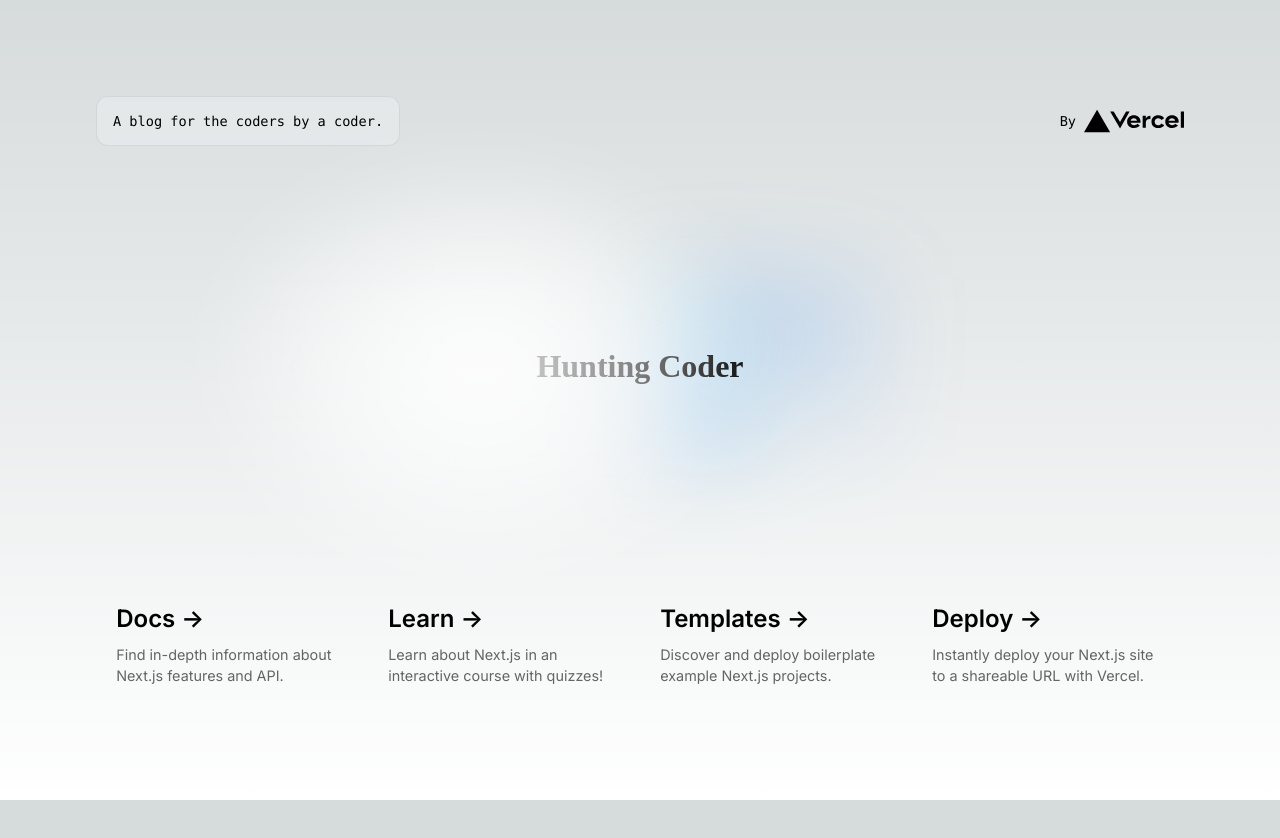
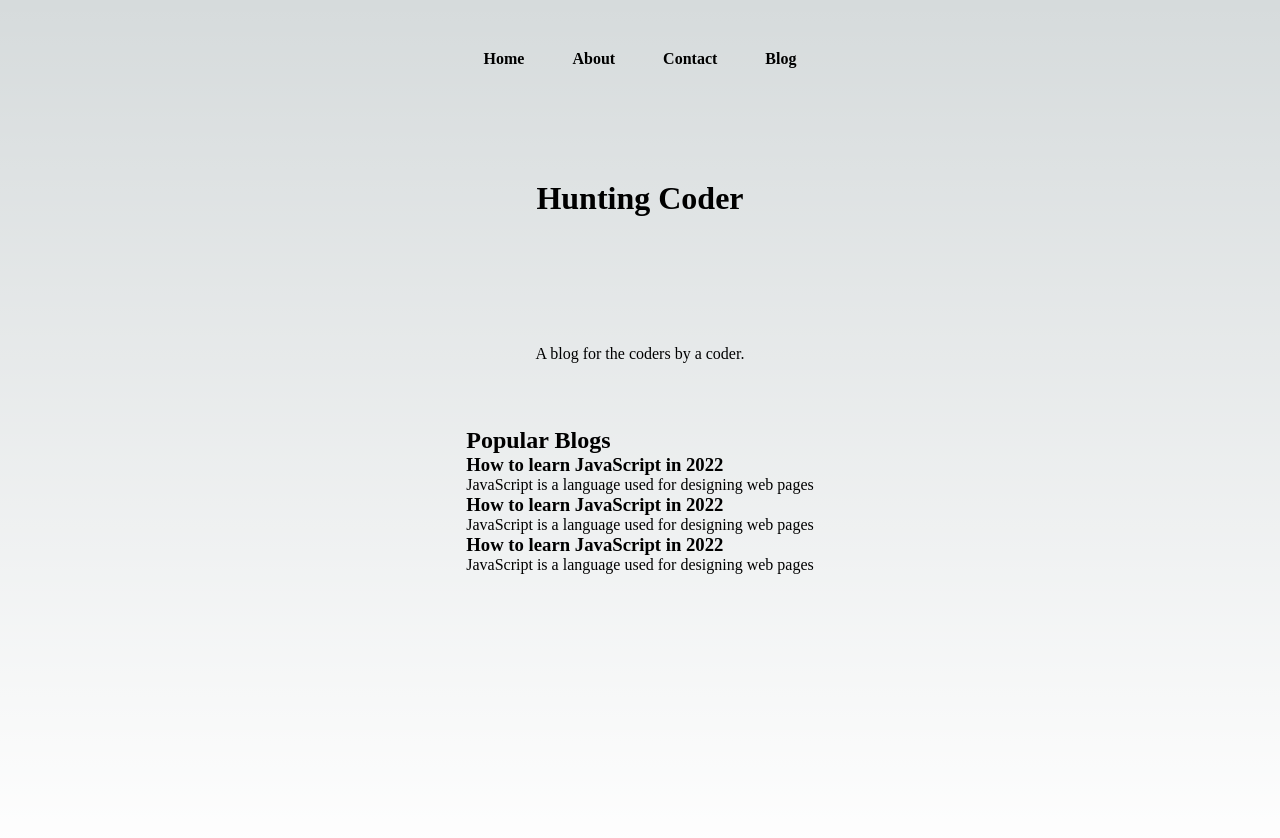
Before and after one commit to mrakib007/next-js-learning, a Next.js app in the folder huntingcoder/: page / in a window 1280 px wide. Shown: the top 838 px of the page. Before the commit the page ends 800 px from the top, so only its background shows below. Built offline with nearby package versions, Linux system fonts and the light colour scheme.

Commit message:
added some sections and modified some styles

```diff
--- a/huntingcoder/pages/index.js
+++ b/huntingcoder/pages/index.js
@@ -16,109 +16,46 @@
         <link rel="icon" href="/favicon.ico" />
       </Head>
 
+      <nav className={styles.mainNav}>
+        <ul>
+          <li>Home</li>
+          <li>About</li>
+          <li>Contact</li>
+          <li>Blog</li>
+        </ul>
+      </nav>
       <main className={styles.main}>
-        <div className={styles.description}>
+
+
+        <div className={styles.center}>
+          <h1>Hunting Coder</h1>
+        </div>
+
+        <div className={styles.center}>
           <p>
             A blog for the coders by a coder.
           </p>
-          <div>
-            <a
-              href="https://vercel.com?utm_source=create-next-app&utm_medium=default-template&utm_campaign=create-next-app"
-              target="_blank"
-              rel="noopener noreferrer"
-            >
-              By{' '}
-              <Image
-                src="/vercel.svg"
-                alt="Vercel Logo"
-                className={styles.vercelLogo}
-                width={100}
-                height={24}
-                priority
-              />
-            </a>
+        </div>
+
+        <div className="blogs">
+          <h2>Popular Blogs</h2>
+          <div className="blogItem">
+            <h3>How to learn JavaScript in 2022</h3>
+            <p>JavaScript is a language used for designing web pages
+            </p>
+          </div>
+          <div className="blogItem">
+            <h3>How to learn JavaScript in 2022</h3>
+            <p>JavaScript is a language used for designing web pages
+            </p>
+          </div>
+          <div className="blogItem">
+            <h3>How to learn JavaScript in 2022</h3>
+            <p>JavaScript is a language used for designing web pages
+            </p>
           </div>
         </div>
 
-        <div className={styles.center}>
-          {/* <Image
-            className={styles.logo}
-            src="/next.svg"
-            alt="Next.js Logo"
-            width={180}
-            height={37}
-            priority
-          /> */}
-          <h1>Hunting Coder</h1>
-          {/* <div className={styles.thirteen}>
-            <Image
-              src="/thirteen.svg"
-              alt="13"
-              width={40}
-              height={31}
-              priority
-            />
-          </div> */}
-        </div>
-
-        <div className={styles.grid}>
-          <a
-            href="https://nextjs.org/docs?utm_source=create-next-app&utm_medium=default-template&utm_campaign=create-next-app"
-            className={styles.card}
-            target="_blank"
-            rel="noopener noreferrer"
-          >
-            <h2 className={inter.className}>
-              Docs <span>-&gt;</span>
-            </h2>
-            <p className={inter.className}>
-              Find in-depth information about Next.js features and&nbsp;API.
-            </p>
-          </a>
-
-          <a
-            href="https://nextjs.org/learn?utm_source=create-next-app&utm_medium=default-template&utm_campaign=create-next-app"
-            className={styles.card}
-            target="_blank"
-            rel="noopener noreferrer"
-          >
-            <h2 className={inter.className}>
-              Learn <span>-&gt;</span>
-            </h2>
-            <p className={inter.className}>
-              Learn about Next.js in an interactive course with&nbsp;quizzes!
-            </p>
-          </a>
-
-          <a
-            href="https://vercel.com/templates?framework=next.js&utm_source=create-next-app&utm_medium=default-template&utm_campaign=create-next-app"
-            className={styles.card}
-            target="_blank"
-            rel="noopener noreferrer"
-          >
-            <h2 className={inter.className}>
-              Templates <span>-&gt;</span>
-            </h2>
-            <p className={inter.className}>
-              Discover and deploy boilerplate example Next.js&nbsp;projects.
-            </p>
-          </a>
-
-          <a
-            href="https://vercel.com/new?utm_source=create-next-app&utm_medium=default-template&utm_campaign=create-next-app"
-            className={styles.card}
-            target="_blank"
-            rel="noopener noreferrer"
-          >
-            <h2 className={inter.className}>
-              Deploy <span>-&gt;</span>
-            </h2>
-            <p className={inter.className}>
-              Instantly deploy your Next.js site to a shareable URL
-              with&nbsp;Vercel.
-            </p>
-          </a>
-        </div>
       </main>
     </>
   )
--- a/huntingcoder/styles/Home.module.css
+++ b/huntingcoder/styles/Home.module.css
@@ -3,8 +3,10 @@
   flex-direction: column;
   justify-content: space-between;
   align-items: center;
-  padding: 6rem;
+  /* padding: 6rem; */
   min-height: 100vh;
+  justify-content: flex-start;
+  padding-top: 3rem;
 }
 
 .description {
@@ -80,20 +82,20 @@
   padding: 4rem 0;
 }
 
-.center::before {
+/* .center::before {
   background: var(--secondary-glow);
   border-radius: 50%;
   width: 480px;
   height: 360px;
   margin-left: -400px;
-}
+} */
 
-.center::after {
+/* .center::after {
   background: var(--primary-glow);
   width: 240px;
   height: 180px;
   z-index: -1;
-}
+} */
 
 .center::before,
 .center::after {
@@ -276,3 +278,13 @@
     transform: rotate(0deg);
   }
 }
+.mainNav ul{
+  display: flex;
+  justify-content: center;
+  margin-top: 50px;
+}
+.mainNav ul li{
+  margin: 0 24px;
+  list-style: none;
+  font-weight: bold;
+}
```
